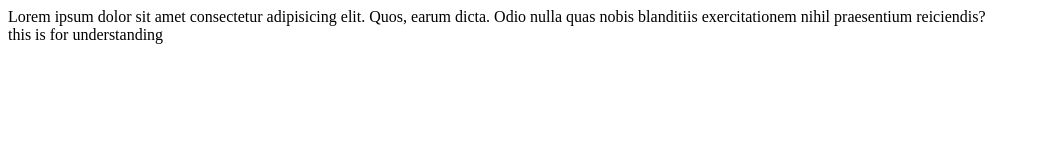
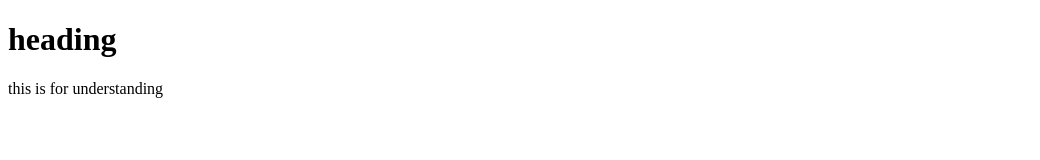
Before and after one commit to suhail3535/webdev, a plain HTML site: page index.html in a window 1280 px wide. Shown: the whole page, without its empty margins (0-1040 px from the left). Drawn offline with Linux system fonts and the light colour scheme.

Commit message:
added message

```diff
--- a/index.html
+++ b/index.html
@@ -8,11 +8,7 @@
 </head>
 
 <body>
-    <div>
-        Lorem ipsum dolor sit amet consectetur adipisicing elit.
-        Quos, earum dicta. Odio nulla quas nobis blanditiis
-        exercitationem nihil praesentium reiciendis?
-    </div>
+    <h1>heading</h1>
     <div>this is for understanding</div>
 </body>
 
```
